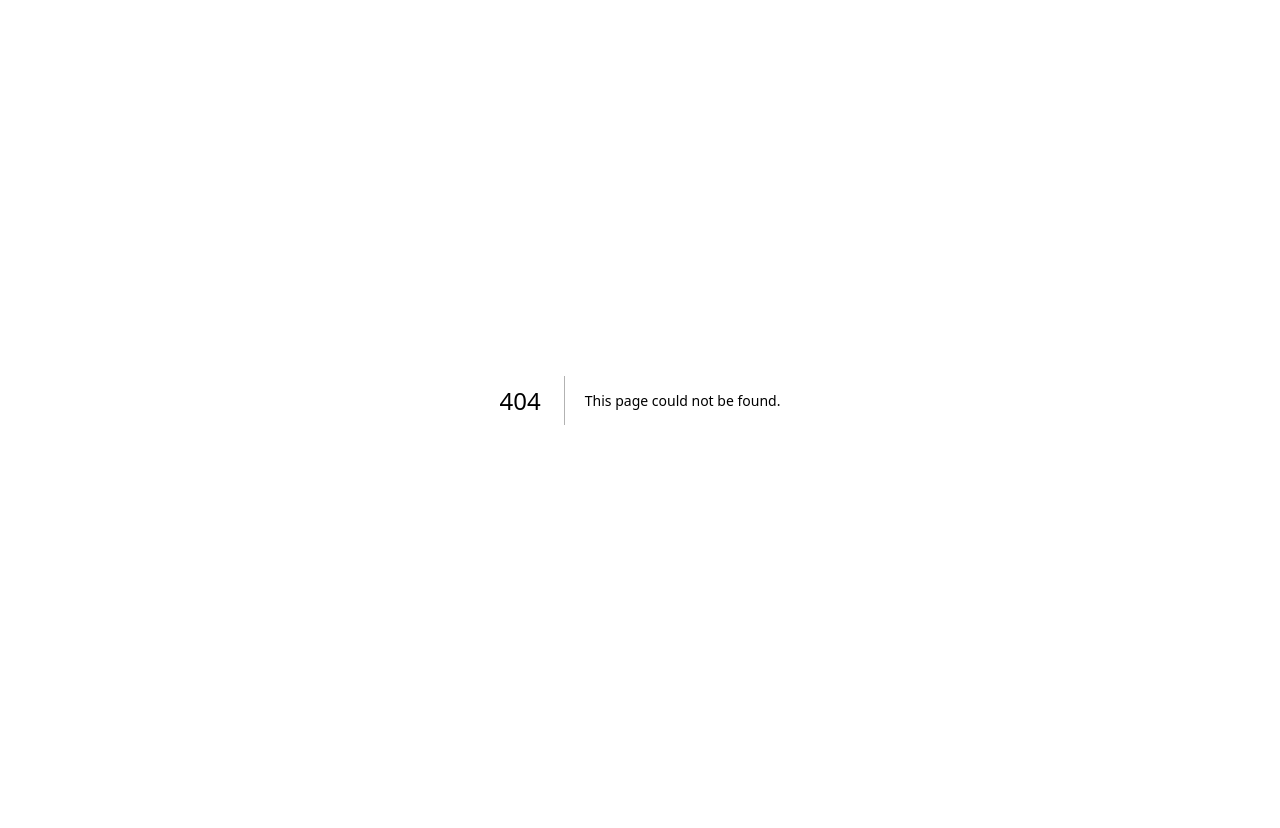
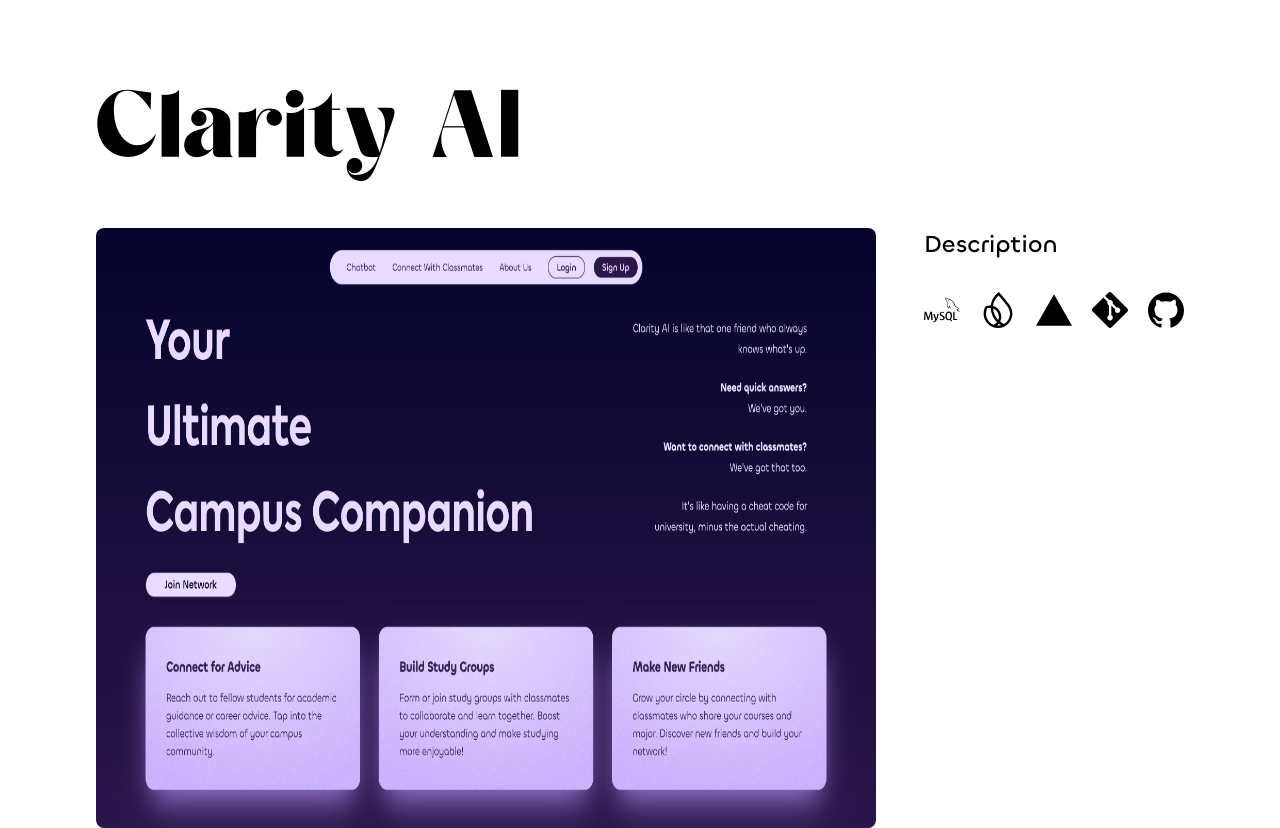
Before and after one commit to Shruthi1935/CSGirls_WebDev_Workshop, a Next.js app in the folder my-portfolio/: page /clarityai in a window 1280 px wide. Before the commit this address had no page. Before the commit the page ends 800 px from the top, so only its background shows below. Built offline with nearby package versions, Linux system fonts and the light colour scheme.

Commit message:
created new pages for each project

```diff
--- /dev/null
+++ b/my-portfolio/app/clarityai/page.js
@@ -0,0 +1,27 @@
+import { SiPython, SiCplusplus, SiR, SiRstudioide, SiJavascript, SiTypescript, SiSqlite, SiHtml5, SiCss3, SiTailwindcss, SiReact, SiExpress, SiNodedotjs, SiNextdotjs, SiVite, SiMysql, SiFirebase, SiVercel, SiGit, SiGithub, SiNpm, SiFigma} from "react-icons/si";
+import { FaGithub, FaLinkedin, FaFileAlt, FaFile} from "react-icons/fa";
+
+export default function PortfolioPage() {
+    return (
+      <section id="PortfolioPage">
+      <div className="flex flex-col space-y-8">
+        <div className="font-sugarmagic text-8xl text-black px-24 pt-20 pb-5"> Clarity AI </div>
+        <div className="flex flex-row space-x-12 mx-24">
+            <a href="https://github.com/Ph1so/Clarity-AI" target="_blank">
+                <img src="clarityai.png" alt="Description" className="h-150 w-250 ml-auto rounded-md cursor-pointer hover:scale-101 duration-400"/>
+            </a>
+            <section className="space-y-8">
+                <div className="font-chillax text-2xl text-black"> Description </div>
+                <div className="flex flex-row space-x-5">
+                    <SiMysql className="text-black text-4xl cursor-pointer hover:-translate-y-2 duration-300" />
+                    <SiFirebase className="text-black text-4xl cursor-pointer hover:-translate-y-2 duration-300" />
+                    <SiVercel className="text-black text-4xl cursor-pointer hover:-translate-y-2 duration-300" />
+                    <SiGit className="text-black text-4xl cursor-pointer hover:-translate-y-2 duration-300" />
+                    <SiGithub className="text-black text-4xl cursor-pointer hover:-translate-y-2 duration-300" />
+                </div>
+            </section>
+        </div>
+      </div>
+      </section>
+    );
+  }
--- /dev/null
+++ b/my-portfolio/app/ellie/page.js
@@ -0,0 +1,27 @@
+import { SiPython, SiCplusplus, SiR, SiRstudioide, SiJavascript, SiTypescript, SiSqlite, SiHtml5, SiCss3, SiTailwindcss, SiReact, SiExpress, SiNodedotjs, SiNextdotjs, SiVite, SiMysql, SiFirebase, SiVercel, SiGit, SiGithub, SiNpm, SiFigma} from "react-icons/si";
+import { FaGithub, FaLinkedin, FaFileAlt, FaFile} from "react-icons/fa";
+
+export default function PortfolioPage() {
+    return (
+      <section id="PortfolioPage">
+      <div className="flex flex-col space-y-8">
+        <div className="font-sugarmagic text-8xl text-black px-24 pt-20 pb-5"> Ellie </div>
+        <div className="flex flex-row space-x-12 mx-24">
+            <a href="https://github.com/Shruthi1935/tamuhack_2025" target="_blank">
+                <img src="ellie1.png" alt="Description" className="h-150 w-250 ml-auto rounded-md cursor-pointer hover:scale-101 duration-400"/>
+            </a>
+            <section className="space-y-8">
+                <div className="font-chillax text-2xl text-black"> Description </div>
+                <div className="flex flex-row space-x-5">
+                    <SiMysql className="text-black text-4xl cursor-pointer hover:-translate-y-2 duration-300" />
+                    <SiFirebase className="text-black text-4xl cursor-pointer hover:-translate-y-2 duration-300" />
+                    <SiVercel className="text-black text-4xl cursor-pointer hover:-translate-y-2 duration-300" />
+                    <SiGit className="text-black text-4xl cursor-pointer hover:-translate-y-2 duration-300" />
+                    <SiGithub className="text-black text-4xl cursor-pointer hover:-translate-y-2 duration-300" />
+                </div>
+            </section>
+        </div>
+      </div>
+      </section>
+    );
+  }
--- /dev/null
+++ b/my-portfolio/app/inventorytracking/page.js
@@ -0,0 +1,27 @@
+import { SiPython, SiCplusplus, SiR, SiRstudioide, SiJavascript, SiTypescript, SiSqlite, SiHtml5, SiCss3, SiTailwindcss, SiReact, SiExpress, SiNodedotjs, SiNextdotjs, SiVite, SiMysql, SiFirebase, SiVercel, SiGit, SiGithub, SiNpm, SiFigma} from "react-icons/si";
+import { FaGithub, FaLinkedin, FaFileAlt, FaFile} from "react-icons/fa";
+
+export default function PortfolioPage() {
+    return (
+      <section id="PortfolioPage">
+      <div className="flex flex-col space-y-8">
+        <div className="font-sugarmagic text-8xl text-black px-24 pt-20 pb-5"> Inventory Tracking System </div>
+        <div className="flex flex-row space-x-12 mx-24">
+            <a href="https://github.com/Shruthi1935/Inventory-Tracking-System" target="_blank">
+                <img src="inventory2.png" alt="Description" className="h-150 w-250 ml-auto rounded-md cursor-pointer hover:scale-101 duration-400"/>
+            </a>
+            <section className="space-y-8">
+                <div className="font-chillax text-2xl text-black"> Description </div>
+                <div className="flex flex-row space-x-5">
+                    <SiMysql className="text-black text-4xl cursor-pointer hover:-translate-y-2 duration-300" />
+                    <SiFirebase className="text-black text-4xl cursor-pointer hover:-translate-y-2 duration-300" />
+                    <SiVercel className="text-black text-4xl cursor-pointer hover:-translate-y-2 duration-300" />
+                    <SiGit className="text-black text-4xl cursor-pointer hover:-translate-y-2 duration-300" />
+                    <SiGithub className="text-black text-4xl cursor-pointer hover:-translate-y-2 duration-300" />
+                </div>
+            </section>
+        </div>
+      </div>
+      </section>
+    );
+  }
--- a/my-portfolio/app/page.js
+++ b/my-portfolio/app/page.js
@@ -61,23 +61,23 @@ export default function Home() {
               <Link href="/coogify">
                 <img src="/coogify.png" alt="Description" className="bg-gray-200 h-56 w-96 rounded-md cursor-pointer hover:scale-105 duration-500"/>
               </Link>
-              <Link href="/portfolioOG">
+              <Link href="/portfolio">
                 <img src="/portfolio.png" alt="Description" className="bg-gray-200 h-56 w-96 rounded-md cursor-pointer hover:scale-105 duration-500"/>
               </Link>
             </div>
             <div className="flex flex-row space-x-6">
-              <Link href="/about">
+              <Link href="/volunteervault">
                 <img src="/volunteervault2.png" alt="Description" className="bg-gray-200 h-56 w-96 rounded-md cursor-pointer hover:scale-105 duration-500"/>
               </Link>
-              <Link href="/about">
+              <Link href="/clarityai">
                 <img src="/clarityai.png" alt="Description" className="bg-gray-200 h-56 w-96 rounded-md cursor-pointer hover:scale-105 duration-500"/>
               </Link>
             </div>
             <div className="flex flex-row space-x-6">
-              <Link href="/about">
+              <Link href="/ellie">
                 <img src="/ellie1.png" alt="Description" className="bg-gray-200 h-56 w-96 rounded-md cursor-pointer hover:scale-105 duration-500"/>
               </Link>
-              <Link href="/about">
+              <Link href="/inventorytracking">
                 <img src="/inventory3.png" alt="Description" className="bg-gray-200 h-56 w-96 rounded-md cursor-pointer hover:scale-105 duration-500"/>
               </Link>
             </div>
@@ -111,7 +111,7 @@ export default function Home() {
           </div>
 
           <div id="LandingPageContent">
-            <div className="flex flex-col space-y-72 p-18">
+            <div className="flex flex-col space-y-64 p-18">
               <div id="Greeting" className="font-camellia text-8xl self-end p-8 hover:scale-120 duration-700"> heyy </div>
               <div id="Name" className="font-sugarmagic text-8xl"> shruthi <br/> yenamagandla </div>
             </div>
--- a/my-portfolio/app/portfolioOG/page.js
+++ b/my-portfolio/app/portfolio/page.js
@@ -8,7 +8,7 @@ export default function PortfolioPage() {
         <div className="font-sugarmagic text-8xl text-black px-24 pt-20 pb-5"> Personal Portfolio</div>
         <div className="flex flex-row space-x-12 mx-24">
             <a href="https://shruthi1935.github.io/Personal-Portfolio/" target="_blank">
-                <img src="/coogify2.png" alt="Description" className="h-150 w-250 ml-auto rounded-md cursor-pointer hover:scale-101 duration-400"/>
+                <img src="/portfolio2.png" alt="Description" className="h-150 w-250 ml-auto rounded-md cursor-pointer hover:scale-101 duration-400"/>
             </a>
             <section className="space-y-8">
                 <div className="font-chillax text-2xl text-black"> Description </div>
--- /dev/null
+++ b/my-portfolio/app/volunteervault/page.js
@@ -0,0 +1,27 @@
+import { SiPython, SiCplusplus, SiR, SiRstudioide, SiJavascript, SiTypescript, SiSqlite, SiHtml5, SiCss3, SiTailwindcss, SiReact, SiExpress, SiNodedotjs, SiNextdotjs, SiVite, SiMysql, SiFirebase, SiVercel, SiGit, SiGithub, SiNpm, SiFigma} from "react-icons/si";
+import { FaGithub, FaLinkedin, FaFileAlt, FaFile} from "react-icons/fa";
+
+export default function PortfolioPage() {
+    return (
+      <section id="PortfolioPage">
+      <div className="flex flex-col space-y-8">
+        <div className="font-sugarmagic text-8xl text-black px-24 pt-20 pb-5"> Volunteer Vault </div>
+        <div className="flex flex-row space-x-12 mx-24">
+            <a href="https://github.com/Shruthi1935/volunteer-vault" target="_blank">
+                <img src="volunteervault1.png" alt="Description" className="h-150 w-250 ml-auto rounded-md cursor-pointer hover:scale-101 duration-400"/>
+            </a>
+            <section className="space-y-8">
+                <div className="font-chillax text-2xl text-black"> Description </div>
+                <div className="flex flex-row space-x-5">
+                    <SiMysql className="text-black text-4xl cursor-pointer hover:-translate-y-2 duration-300" />
+                    <SiFirebase className="text-black text-4xl cursor-pointer hover:-translate-y-2 duration-300" />
+                    <SiVercel className="text-black text-4xl cursor-pointer hover:-translate-y-2 duration-300" />
+                    <SiGit className="text-black text-4xl cursor-pointer hover:-translate-y-2 duration-300" />
+                    <SiGithub className="text-black text-4xl cursor-pointer hover:-translate-y-2 duration-300" />
+                </div>
+            </section>
+        </div>
+      </div>
+      </section>
+    );
+  }
```
Also changed, not shown: my-portfolio/public/portfolio2.png (added).
